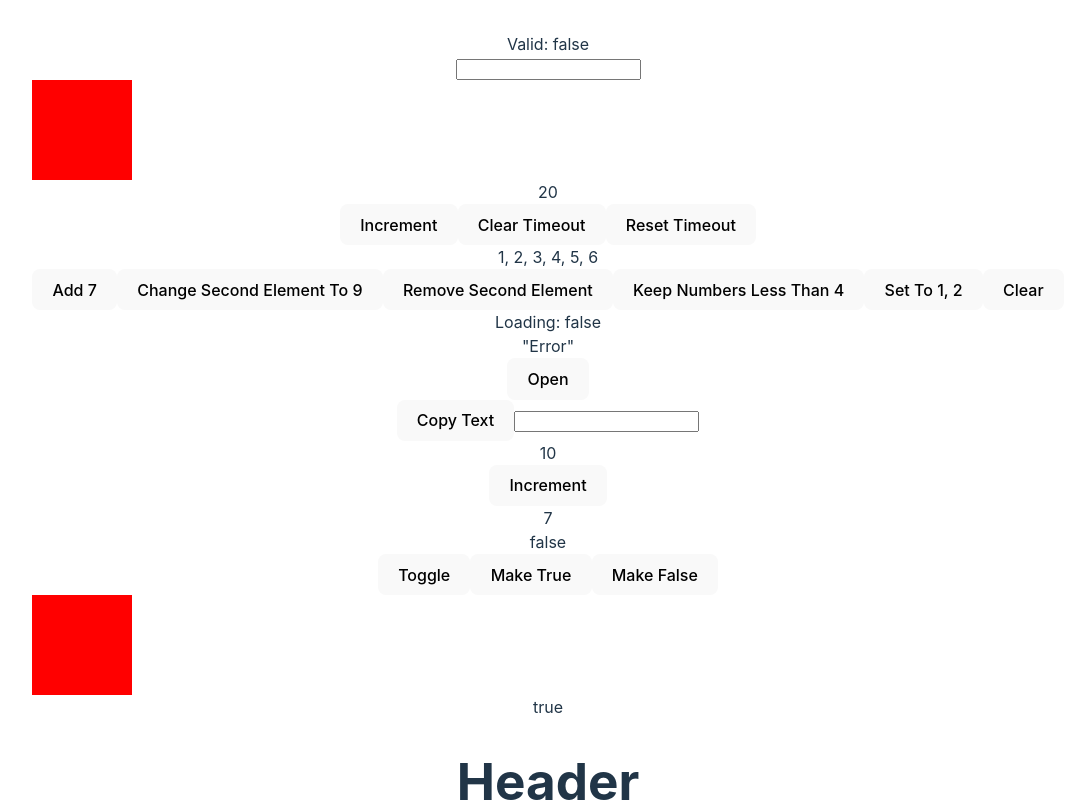
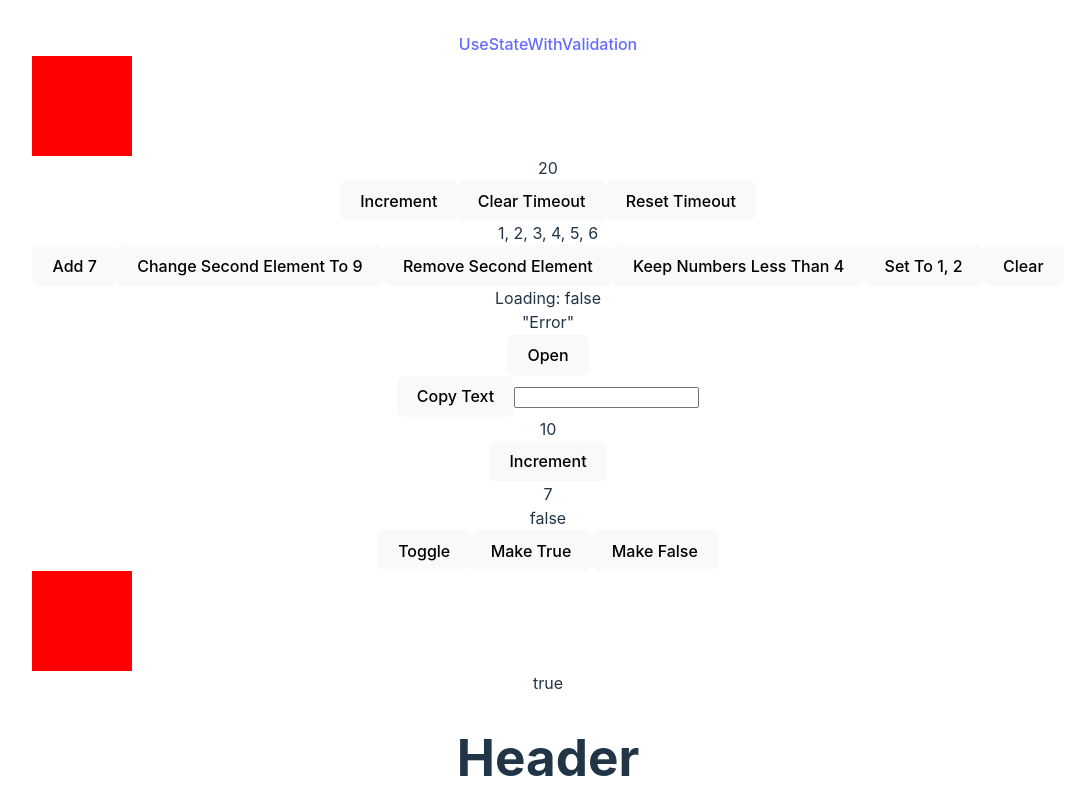
Before and after one commit to roll1226/react-custom-hooks, a React (Vite) app: page / in a window 1280 px wide. Shown: the top 802 px of the page, without its empty margins (92-1167 px from the left). Built offline with nearby package versions, Linux system fonts and the light colour scheme; no server answers.

Commit message:
feat: UseStateWithValidation page

```diff
--- a/src/App.tsx
+++ b/src/App.tsx
@@ -16,7 +16,6 @@ import { usePrevious } from "./hooks/usePrevious";
 import { useRenderCount } from "./hooks/useRenderCount";
 import { useScript } from "./hooks/useScript";
 import { useStateWithHistory } from "./hooks/useStateWithHistory";
-import { useStateWithValidation } from "./hooks/useStateWithValidation";
 import { useLocalStorage, useSessionStorage } from "./hooks/useStorage";
 import { useTimeout } from "./hooks/useTimeout";
 import { useToggle } from "./hooks/useToggle";
@@ -24,14 +23,10 @@ import { useTranslation } from "./hooks/useTranslation";
 import { useUpdateEffect } from "./hooks/useUpdateEffect";
 import { useWindowSize } from "./hooks/useWindowSize";
 import useAppRoutes from "./routes";
+import Navbar from "./routes/Navbar";
 
 function App() {
   const router = useAppRoutes();
-
-  const [username, setUsername, isValid] = useStateWithValidation<string>(
-    (name) => name.length > 5,
-    ""
-  );
 
   const [count, setCount] = useState(10);
   const { clear, reset } = useTimeout(() => setCount((v) => v + 10), 1000);
@@ -127,13 +122,8 @@ function App() {
 
   return (
     <>
+      <Navbar />
       {router}
-      <div>Valid: {isValid.toString()}</div>
-      <input
-        type="text"
-        value={username}
-        onChange={(e) => setUsername(e.target.value)}
-      />
       <div
         ref={elementRef}
         style={{
--- /dev/null
+++ b/src/pages/UseStateWithValidation.tsx
@@ -0,0 +1,22 @@
+import { FC } from "react";
+import { useStateWithValidation } from "../hooks/useStateWithValidation";
+
+const UseStateWithValidation: FC = () => {
+  const [username, setUsername, isValid] = useStateWithValidation<string>(
+    (name) => name.length > 5,
+    ""
+  );
+
+  return (
+    <>
+      <div>Valid: {isValid.toString()}</div>
+      <input
+        type="text"
+        value={username}
+        onChange={(e) => setUsername(e.target.value)}
+      />
+    </>
+  );
+};
+
+export default UseStateWithValidation;
--- /dev/null
+++ b/src/routes/Navbar.tsx
@@ -0,0 +1,25 @@
+import { Link } from "react-router-dom";
+
+type link = {
+  to: string;
+  name: string;
+};
+
+const Navbar = () => {
+  const links: link[] = [
+    {
+      to: "use-state-with-validation",
+      name: "UseStateWithValidation",
+    },
+  ];
+
+  return (
+    <>
+      {links.map((link) => (
+        <Link to={link.to}>{link.name}</Link>
+      ))}
+    </>
+  );
+};
+
+export default Navbar;
--- a/src/routes/index.tsx
+++ b/src/routes/index.tsx
@@ -1,7 +1,13 @@
 import { useRoutes } from "react-router-dom";
+import UseStateWithValidation from "../pages/UseStateWithValidation";
 
 const useAppRoutes = () => {
-  return useRoutes([]);
+  return useRoutes([
+    {
+      path: "/use-state-with-validation",
+      element: <UseStateWithValidation />,
+    },
+  ]);
 };
 
 export default useAppRoutes;
```
